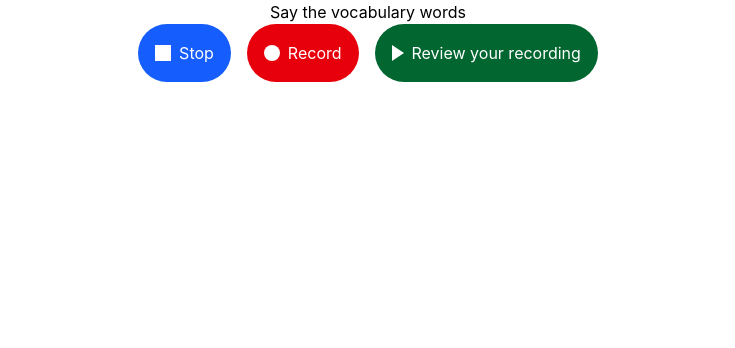
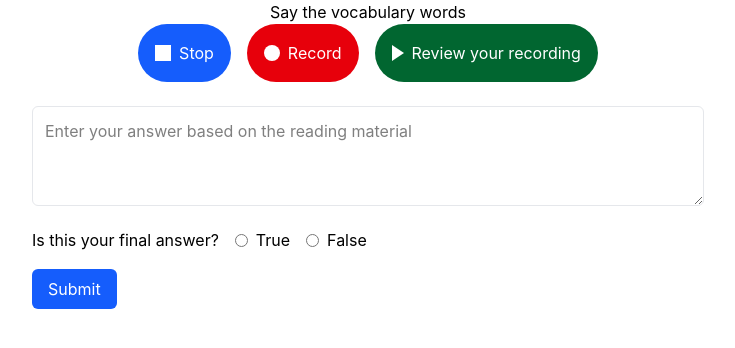
Before and after one commit to rymanacevedo/vista-higher-learning, a React (Vite) app: page / in a window 1280 px wide. Shown: the top 348 px of the page, without its empty margins (272-1007 px from the left). Built offline with nearby package versions, Linux system fonts and the light colour scheme.

Commit message:
added radio buttons and text area

```diff
--- a/src/App.tsx
+++ b/src/App.tsx
@@ -18,6 +18,32 @@ export default function App() {
           <span>Review your recording</span>
         </button>
       </div>
+
+      <div className="w-full max-w-2xl mx-auto mt-6">
+        <textarea
+          className="w-full p-3 border rounded-md min-h-[100px] focus:outline-none focus:ring-2 focus:ring-blue-500"
+          placeholder="Enter your answer based on the reading material"
+        />
+      </div>
+
+      <div className="w-full max-w-2xl mx-auto mt-4 space-y-4">
+        <div className="flex items-center space-x-4">
+          <p>Is this your final answer?</p>
+          <div className="space-x-4">
+            <label className="inline-flex items-center">
+              <input type="radio" name="finalAnswer" value="true" className="form-radio" />
+              <span className="ml-2">True</span>
+            </label>
+            <label className="inline-flex items-center">
+              <input type="radio" name="finalAnswer" value="false" className="form-radio" />
+              <span className="ml-2">False</span>
+            </label>
+          </div>
+        </div>
+        <button className="bg-blue-600 text-white px-4 py-2 rounded-md hover:bg-blue-700 disabled:opacity-50 disabled:cursor-not-allowed">
+          Submit
+        </button>
+      </div>
     </>
   );
 }
```
